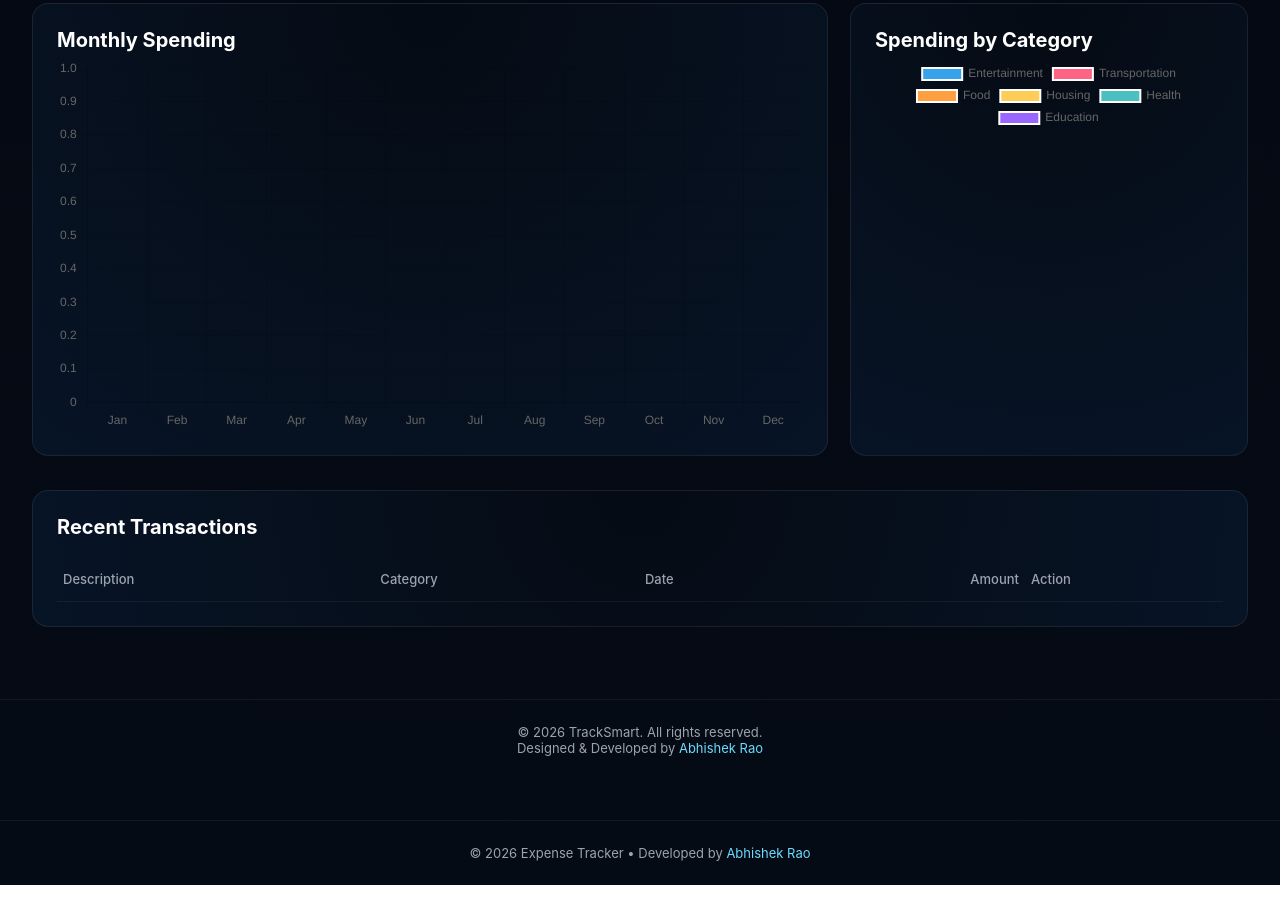
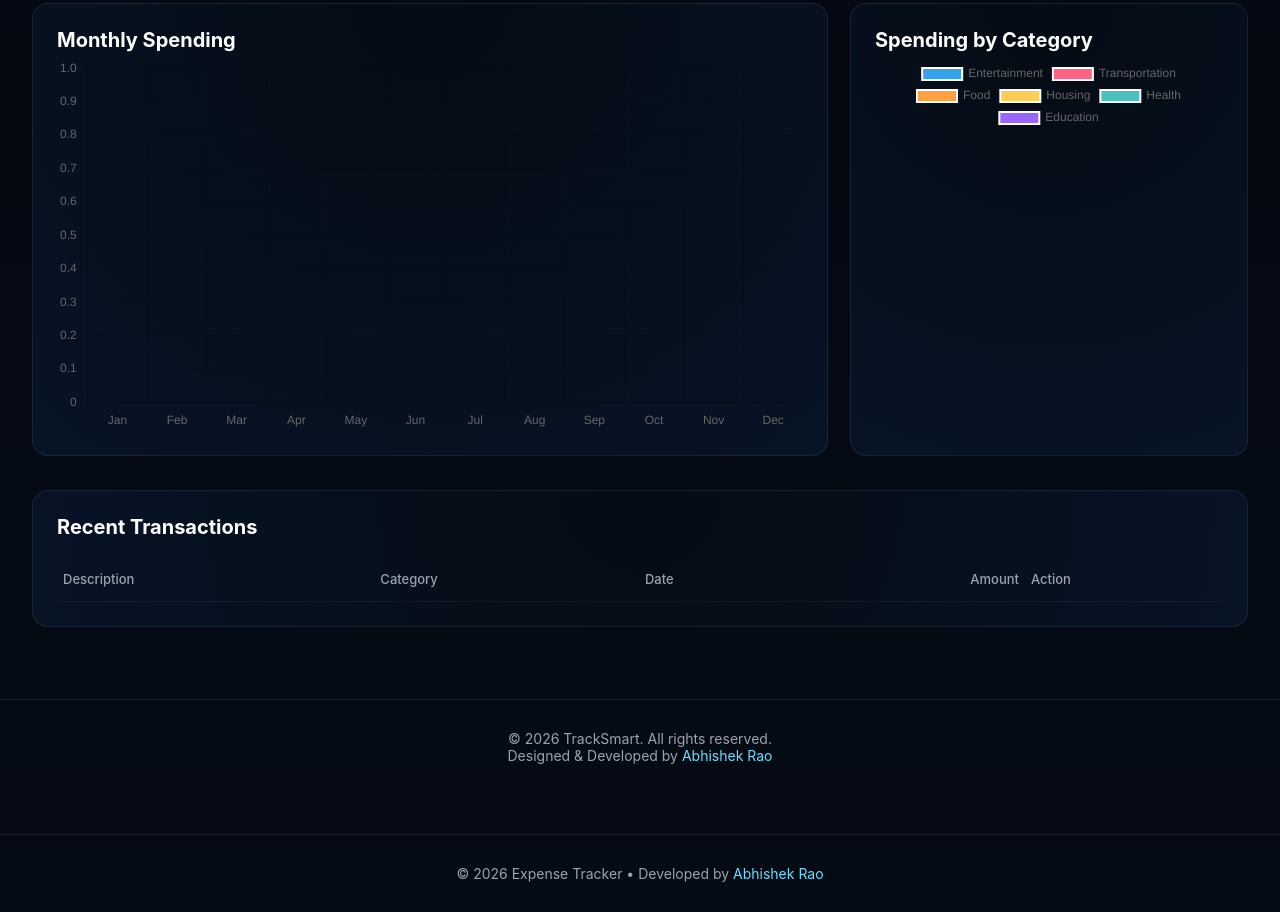
Before and after one commit to Abhishekrao123-tech/TrackSmart, a plain HTML site: page frontend/dashboard.html in a window 1280 px wide. Shown: the part 330-1242 px from the top of the page. Before the commit the page ends 1215 px from the top, so only its background shows below. Drawn offline with nearby package versions, Linux system fonts and the light colour scheme; no server answers; sample sign-in values are in the browser's storage.

Commit message:
Update style.css

```diff
--- a/frontend/style.css
+++ b/frontend/style.css
@@ -388,12 +388,13 @@ select option[disabled] {
 }
 .footer {
   text-align: center;
-  padding: 24px 0;
+  padding: 30px 0;
   margin-top: 40px;
-  color: var(--text-muted);
-  font-size: 13px;
-  border-top: 1px solid var(--border-soft);
+  color: #9ca3af;
+  font-size: 14px;
+  border-top: 1px solid rgba(255,255,255,0.08);
 }
+
 .footer span {
-  color: var(--primary);
+  color: #6bdcff;
 }
```
